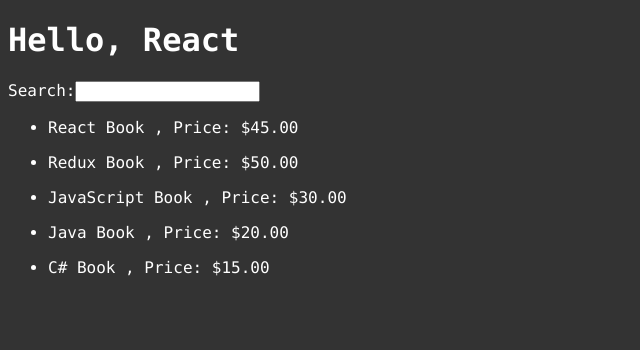
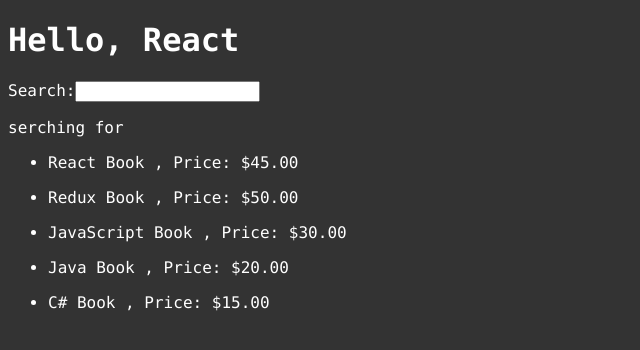
Before and after one commit to M3hTi/Lesson-6-Lifting-State-in-React, a React (Vite) app: page / in a window 1280 px wide. Shown: the top 350 px of the page, without its empty margins (0-640 px from the left). Built offline with nearby package versions, Linux system fonts and the light colour scheme.

Commit message:
feat: pass searchTerm to Search component and display current search text

```diff
--- a/src/App.jsx
+++ b/src/App.jsx
@@ -39,7 +39,7 @@ function App() {
   return (
     <>
       < Welcome />
-      <Search onSearch={handleSrch} />
+      <Search onSearch={handleSrch} text={serachTerm} />
       <List items={products} />
     </>
   )
@@ -59,6 +59,8 @@ function Search(props){
     <>
       <label htmlFor="srch">Search:</label>
       <input type="text" id="srch" onInput={props.onSearch}/>
+
+      <p>serching for {props.text}</p>
     </>
   )
 }
```
